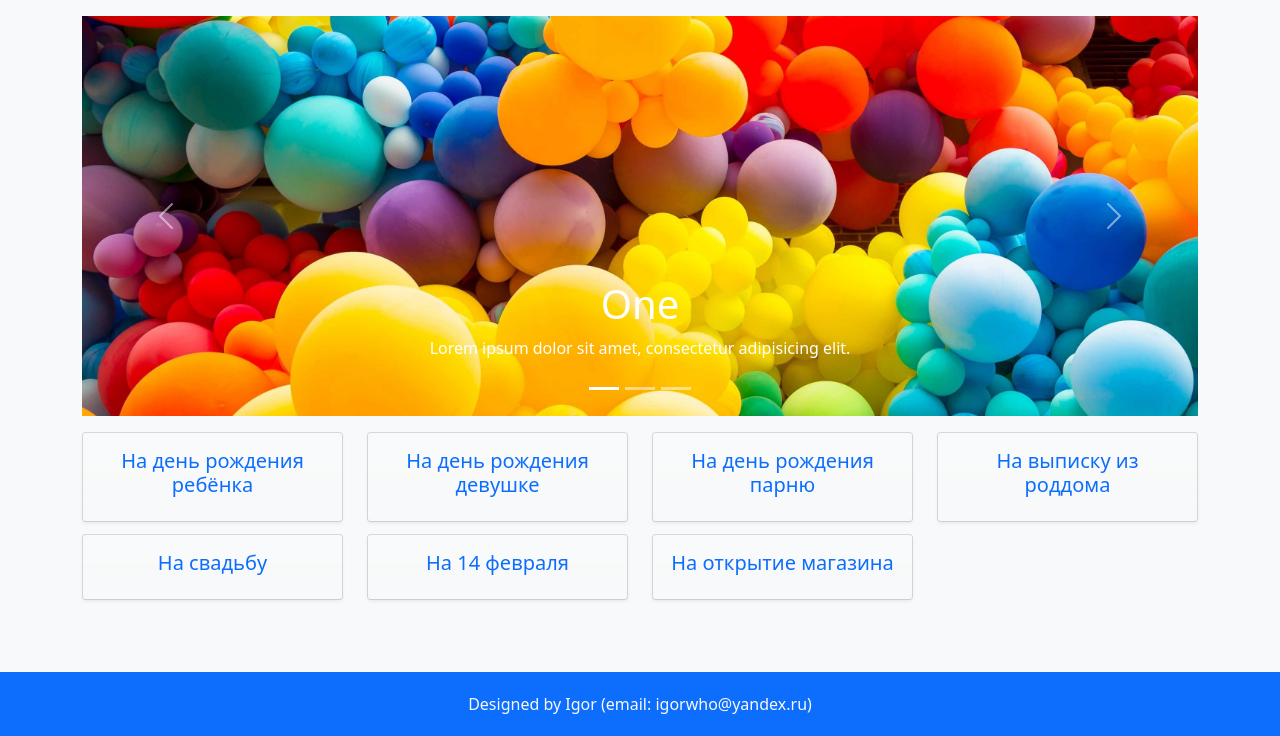
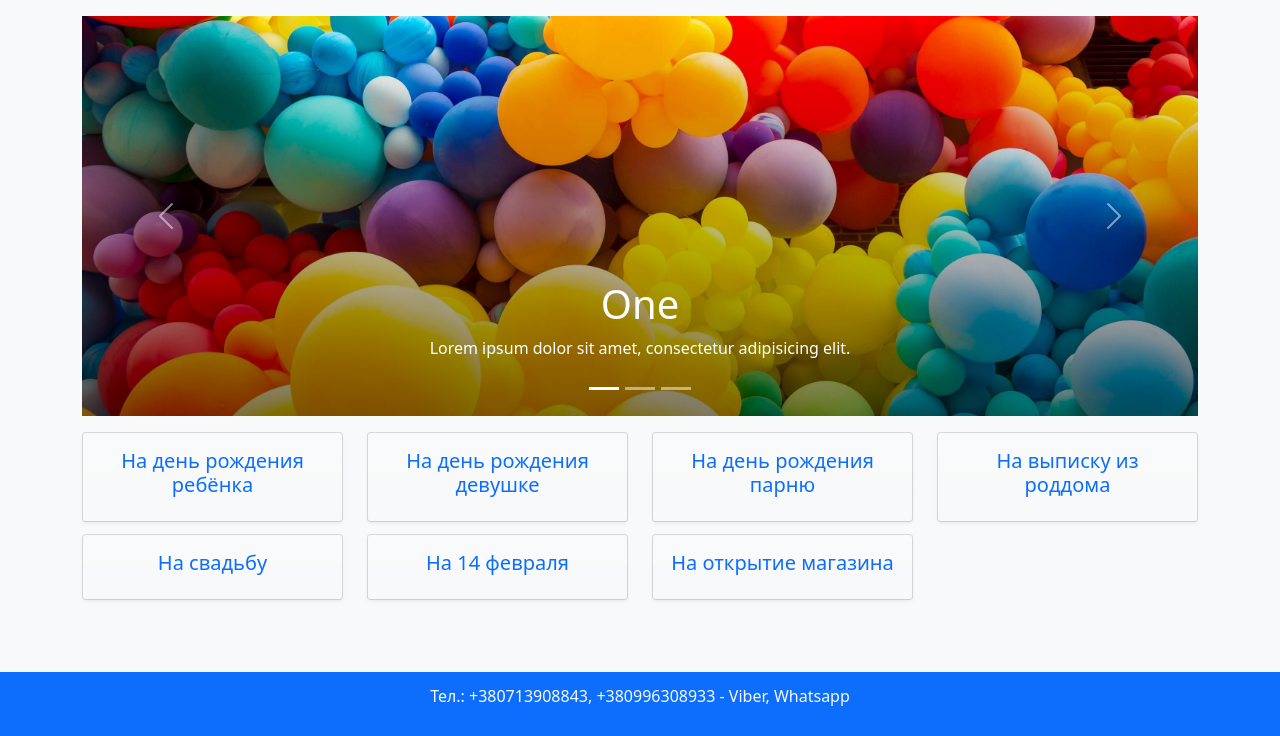
Before and after one commit to HeadLikeAHole/balloons, a PHP site: page / in a window 1280 px wide. Shown: the part 64-800 px from the top of the page. Run offline with PHP 8.4, Linux system fonts and the light colour scheme; data comes from the database, SQL or seed files in the repository; some libraries are stand-ins or nearby versions.

Commit message:
Finished

```diff
--- a/footer.php
+++ b/footer.php
@@ -1,6 +1,6 @@
     </div>
     <footer class="bg-primary text-light">
-        Designed by Igor (email: igorwho@yandex.ru)
+        <p>Тел.: +380713908843, +380996308933 - Viber, Whatsapp</p>
     </footer>
 
     <!-- JavaScript Bundle with Popper -->
--- a/home.php
+++ b/home.php
@@ -26,6 +26,7 @@ try {
         <?php foreach ($slides as $index => $slide): ?>
             <div class="carousel-item <?= $index === 0 ? 'active' : '' ?>">
                 <img src="<?= $slide->getImageUrl() ?>" class="d-block w-100 h-100 slide" alt="...">
+                <div class="image-overlay"></div>
                 <div class="carousel-caption">
                     <h1><?= $slide->title ?></h1>
                     <p><?= $slide->description ?></p>
--- a/includes/classes/Model.php
+++ b/includes/classes/Model.php
@@ -17,7 +17,6 @@ class Model
     private function query($sql, $params = [])
     {
         $query = $this->pdo->prepare($sql);
-
         $query->execute($params);
 
         $query->setFetchMode(PDO::FETCH_CLASS, get_called_class());
@@ -71,6 +70,22 @@ class Model
         return $query->fetchAll();
     }
 
+    public function count($column = null, $value = null)
+	{
+		$sql = "SELECT COUNT(*) FROM $this->tableName";
+        $params = [];
+
+        if ($column) {
+			$sql .= " WHERE $column=:$column";
+            $params = [":$column" => $value];
+		}
+
+        $query = $this->query($sql, $params);
+
+        // return an array where the first element is number of rows
+		return $query->fetch(PDO::FETCH_NUM)[0];
+	}
+
     private function create($fields)
     {
         $columns = '';
--- a/styles.css
+++ b/styles.css
@@ -25,8 +25,17 @@ footer {
     object-fit: cover;
 }
 
-.carousel-item img {
-    height: 100rem;
+.carousel-item {
+    position: relative;
+}
+
+.image-overlay {
+    position: absolute;
+    top: 0;
+    bottom: 0;
+    left: 0;
+    right: 0;
+    background: linear-gradient(rgba(0, 0, 0, 0), rgba(0, 0, 0, 0.5));
 }
 
 @media screen and (min-width: 768px) {
--- a/todos.txt
+++ b/todos.txt
@@ -1,2 +1 @@
-- ?add transparent layer to slides
 - ?pagination
```
Also changed, not shown: pagination.php (added, +17 -0 lines), products.php (+23 -2 lines).
